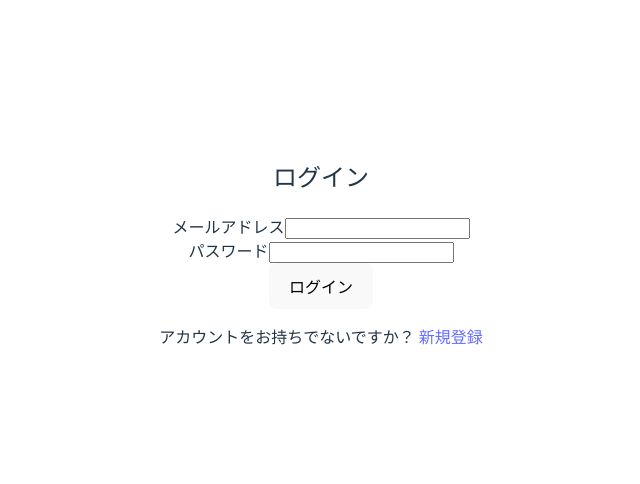
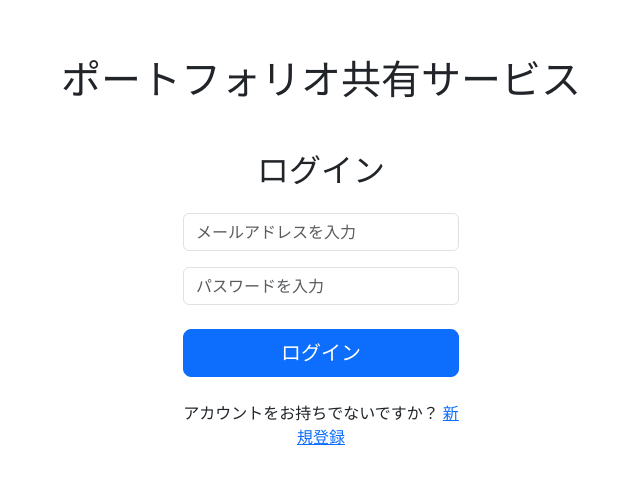
Before and after one commit to skr08m/campus_portfolioSNS, a React app in the folder frontend/: page / in a window 1280 px wide. Shown: the part 148-632 px from the top of the page, without its empty margins (319-959 px from the left). Built offline with nearby package versions, Linux system fonts and the light colour scheme; the HTML template or start-up script is replaced by a standard one.

Commit message:
ログイン画面のテスト

```diff
--- a/frontend/package.json
+++ b/frontend/package.json
@@ -10,7 +10,9 @@
     "preview": "vite preview"
   },
   "dependencies": {
+    "bootstrap": "^5.3.8",
     "react": "^19.2.0",
+    "react-bootstrap": "^2.10.10",
     "react-dom": "^19.2.0",
     "react-router-dom": "^7.10.1"
   },
--- a/frontend/src/main.jsx
+++ b/frontend/src/main.jsx
@@ -3,6 +3,7 @@ import { createRoot } from 'react-dom/client'
 import './index.css'
 import App from './App.jsx'
 import { BrowserRouter } from 'react-router-dom';
+import 'bootstrap/dist/css/bootstrap.min.css';
 
 createRoot(document.getElementById('root')).render(
   <StrictMode>
--- a/frontend/src/pages/LoginPage.jsx
+++ b/frontend/src/pages/LoginPage.jsx
@@ -1,11 +1,13 @@
 // src/pages/LoginPage.jsx
 
-import React, { useState } from 'react';
-// react-router-dom を使っている場合、ログイン成功後の遷移に必要
+import { useState } from 'react';
 import { useNavigate } from 'react-router-dom';
+import Container from 'react-bootstrap/Container';
+import Form from 'react-bootstrap/Form';
+import Button from 'react-bootstrap/Button';
 
 const LoginPage = () => {
-  // 1. 状態 (State): フォームの入力値を保持
+  // useStateを使用してフォームの入力値を保持
   const [formData, setFormData] = useState({
     email: '',
     password: '',
@@ -43,43 +45,58 @@ const LoginPage = () => {
   };
 
   return (
-    <div className="login-container">
-      <h2>ログイン</h2>
+    <>
+    <Container className="text-center mt-5 mb-3">
+      {/* h1 の mb-4 を mb-2 などに調整し、p タグなどを使ってキャッチフレーズを追加しても良い */}
+      <h1>ポートフォリオ共有サービス</h1>
+    </Container>
+    {/* // Containerコンポーネントでコンテンツを中央寄せにし、パディングを適用 */}
+    <Container className="my-5 mx-auto" style={{ maxWidth: '300px' }}>
+      <h2 className="text-center mb-4">ログイン</h2>
 
-      {/* 3. UI: ログインフォーム */}
-      <form onSubmit={handleSubmit}>
-        <div>
-          <label htmlFor="email">メールアドレス</label>
-          <input
+      {/* HTMLの<form>をFormコンポーネントに置き換え、onSubmitを設定 */}
+      <Form onSubmit={handleSubmit}>
+
+        {/* メールアドレス入力欄 */}
+        <Form.Group className="mb-3" controlId="formBasicEmail">
+          {/* <Form.Label>メールアドレス</Form.Label> */}
+          <Form.Control
             type="email"
-            id="email"
-            name="email" // name属性は formData のキーと一致させる
+            name="email"
+            placeholder="メールアドレスを入力"
             value={formData.email}
             onChange={handleChange}
             required
           />
-        </div>
+        </Form.Group>
 
-        <div>
-          <label htmlFor="password">パスワード</label>
-          <input
+        {/* パスワード入力欄 */}
+        <Form.Group className="mb-4" controlId="formBasicPassword">
+          {/* <Form.Label>パスワード</Form.Label> */}
+          <Form.Control
             type="password"
-            id="password"
-            name="password" // name属性は formData のキーと一致させる
+            name="password"
+            placeholder="パスワードを入力"
             value={formData.password}
             onChange={handleChange}
             required
           />
+        </Form.Group>
+
+        {/* ログインボタン */}
+        {/* HTMLの<button>をButtonコンポーネントに置き換え、variantで色を指定 */}
+        <div className="d-grid">
+          <Button variant="primary" type="submit" size="lg">
+            ログイン
+          </Button>
         </div>
+      </Form>
 
-        <button type="submit">ログイン</button>
-      </form>
-
-      {/* 例: 新規登録ページへのリンク */}
-      <p>
+      <p className="text-center mt-4">
         アカウントをお持ちでないですか？ <a href="/register">新規登録</a>
       </p>
-    </div>
+    </Container>
+    </>
   );
 };
 
```
Also changed, not shown: 2 other files (tests, documents, lock files or other folders).
